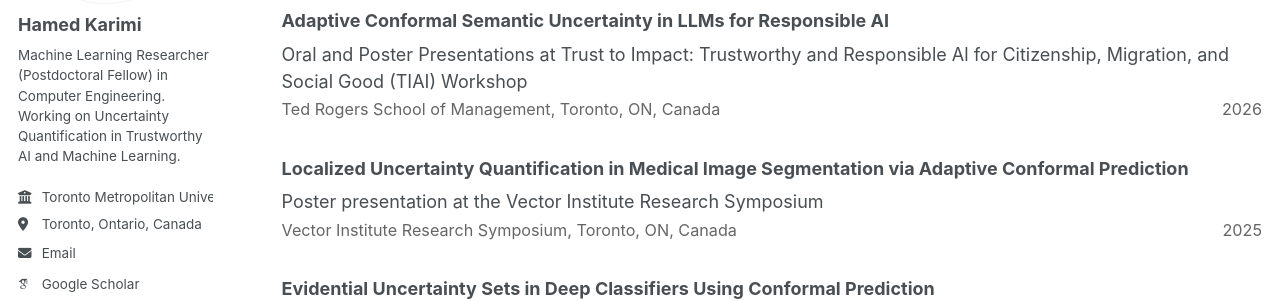
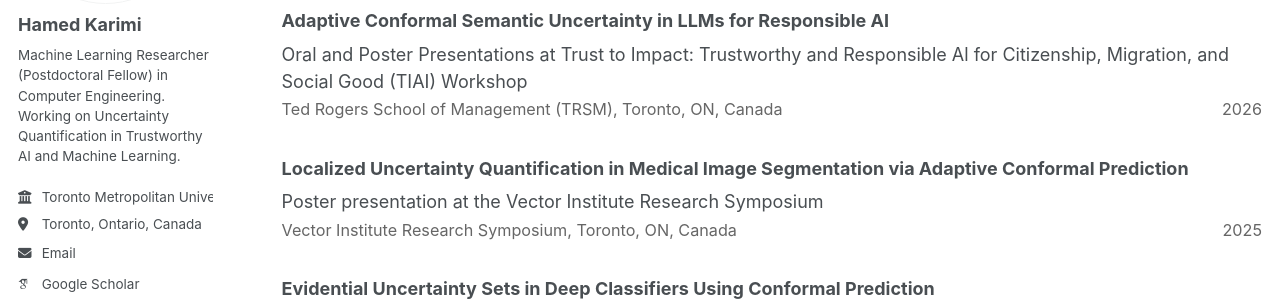
Before and after one commit to hamedmx/hamedmx.github.io, a Jekyll site: the page built from _pages/talks.md, in a window 1280 px wide and 900 px high. Shown: the part 267-568 px from the top of the window. Built offline with Jekyll 4.4.1, drawn with Linux system fonts in a browser that asks for light colours; some web fonts are replaced; a script that is not in the unit is left out.

Commit message:
Update talks.md

```diff
--- a/_pages/talks.md
+++ b/_pages/talks.md
@@ -31,7 +31,7 @@ Optional links (add only if needed):
 {% endcomment %}
 
   <div class="cv-meta">
-    <span class="where">Ted Rogers School of Management, Toronto, ON, Canada</span>
+    <span class="where">Ted Rogers School of Management (TRSM), Toronto, ON, Canada</span>
     <span class="when">2026</span>
   </div>
 
```
